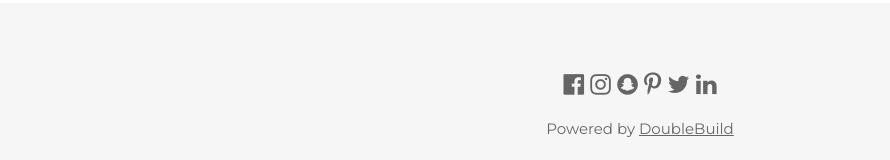
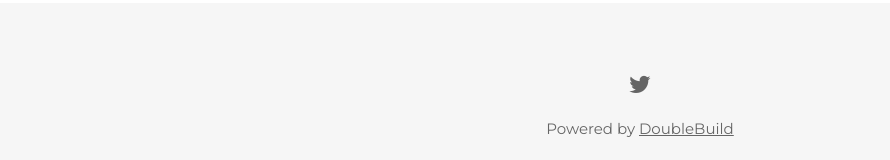
Before and after one commit to sady111/Portafolio, a plain HTML site: page Index.html in a window 1280 px wide. Shown: the part 2100-2260 px from the top of the page, without its empty margins (0-890 px from the left). Drawn offline with nearby package versions, Linux system fonts and the light colour scheme.

Commit message:
Update Index.html

```diff
--- a/Index.html
+++ b/Index.html
@@ -74,12 +74,8 @@ img {margin-bottom: -7px}
 
 <!-- Footer -->
 <footer class="w3-container w3-padding-64 w3-light-grey w3-center w3-opacity w3-xlarge" style="margin-top:128px">
-  <i class="fa fa-facebook-official w3-hover-opacity"></i>
-  <i class="fa fa-instagram w3-hover-opacity"></i>
-  <i class="fa fa-snapchat w3-hover-opacity"></i>
-  <i class="fa fa-pinterest-p w3-hover-opacity"></i>
-  <i class="fa fa-twitter w3-hover-opacity"></i>
-  <i class="fa fa-linkedin w3-hover-opacity"></i>
+  <a href="https://twitter.com/Doublebuild05" target="_blank"><i class="fa fa-twitter w3-hover-opacity"></i></a>
+   <!-- <i class="fa fa-youtube w3-hover-opacity"></i>-->
   <p class="w3-medium">Powered by <a href="https://twitter.com/Doublebuild05" target="_blank" class="w3-hover-text-green">DoubleBuild</a></p>
 </footer>
 
```
